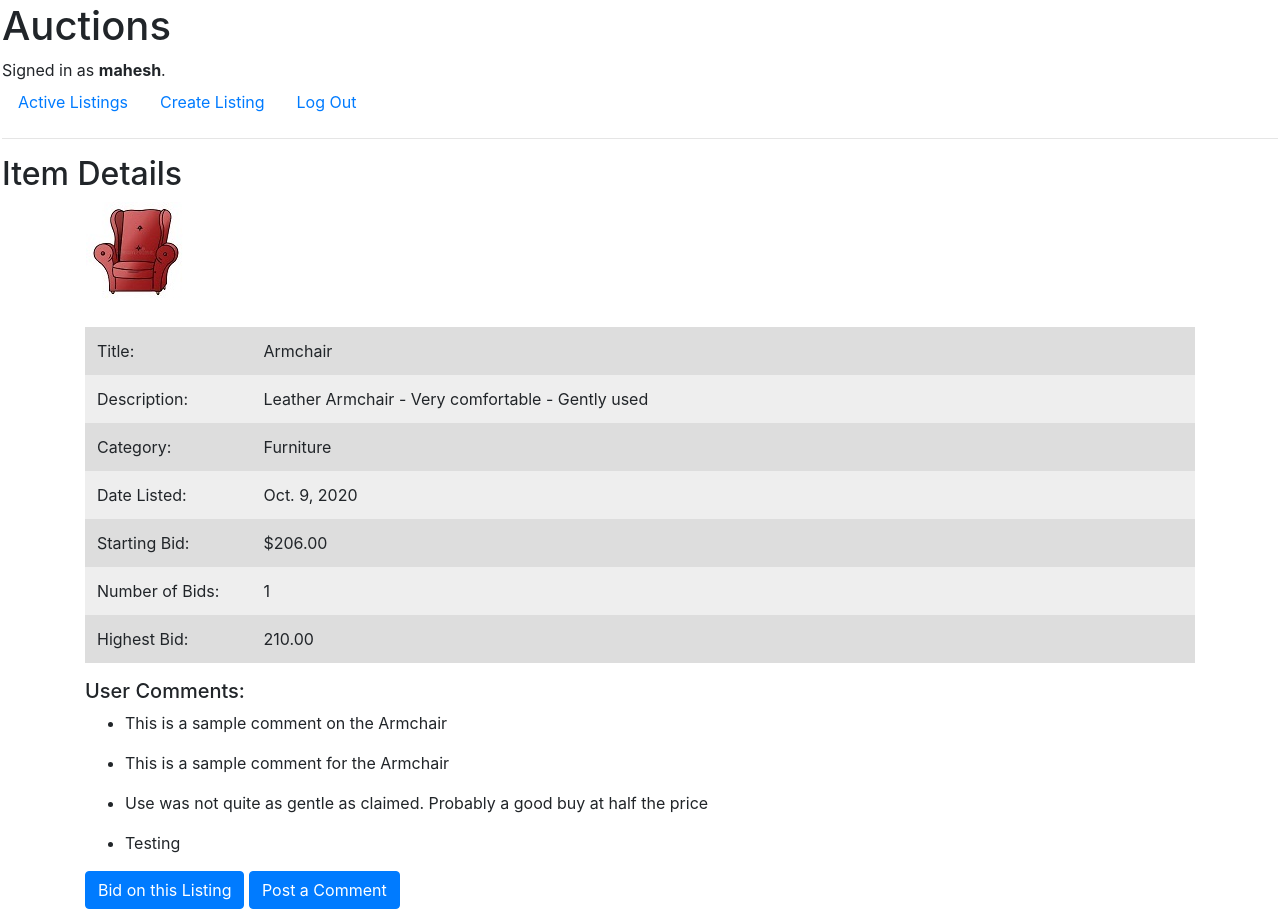
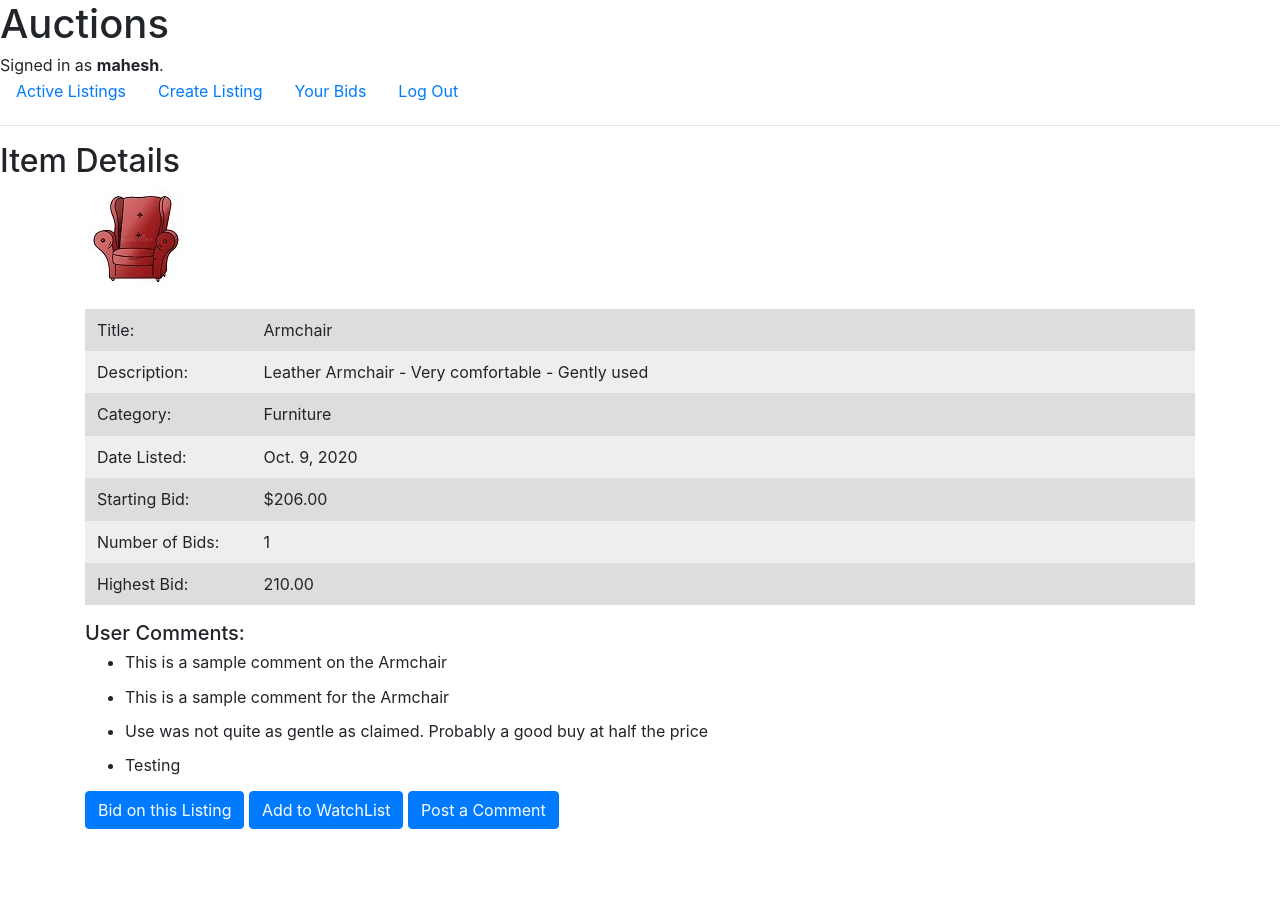
Before and after one commit to mng101/commerce, a Django app: page /2/ in a window 1280 px wide. After the commit the page ends 829 px from the top, so only its background shows below. Run offline with Django 3.2, Linux system fonts and the light colour scheme; a user stored in the database is signed in; data comes from the database, SQL or seed files in the repository; both versions use the stored data as it was after the commit; some libraries are stand-ins or nearby versions.

Commit message:
Commit on 10/19 Added Watchlist model "watchlist_add" view to add items to the watchlist BidListView to list items teh user has bid on

```diff
--- a/auctions/admin.py
+++ b/auctions/admin.py
@@ -2,8 +2,9 @@ from django.contrib import admin
 
 # Register your models here.
 
-from .models import Listing, Bid, Comment
+from .models import Listing, Bid, Comment, Watchlist
 
 admin.site.register(Listing)
 admin.site.register(Bid)
 admin.site.register(Comment)
+admin.site.register(Watchlist)
--- a/auctions/models.py
+++ b/auctions/models.py
@@ -53,4 +53,10 @@ class Comment(models.Model):
         return reverse("detail", kwargs={'pk':self.title_id_id})
 
 
-# TODO - Add model to track items on the watchlist
+class Watchlist(models.Model):
+    user_id = models.ForeignKey(User, on_delete=models.CASCADE)
+    title_id = models.ForeignKey(Listing, on_delete=models.CASCADE)
+    active = models.BooleanField(default=True)
+
+    def __str__(self):
+        return f"{self.user_id} - {self.title_id}"
--- a/auctions/static/auctions/styles.css
+++ b/auctions/static/auctions/styles.css
@@ -1,60 +1,60 @@
 /* line 1, styles.scss */
 body {
-  padding: 2px;
+  line-height: 1.15;
 }
 
-/* line 5, styles.scss */
+/* line 6, styles.scss */
 table {
   width: 75%;
   border-collapse: collapse;
   padding: 5px;
 }
 
-/* line 13, styles.scss */
+/* line 14, styles.scss */
 th, td {
   padding: 2px;
   text-align: left;
 }
 
-/* line 19, styles.scss */
+/* line 20, styles.scss */
 th[scope="col"] {
-  background: #ccc;
+  background: #cccccc;
 }
 
-/* line 23, styles.scss */
+/* line 24, styles.scss */
 tr:nth-child(even) {
-  background: #eee;
+  background: #eeeeee;
 }
 
-/* line 27, styles.scss */
+/* line 28, styles.scss */
 tr:nth-child(odd) {
-  background: #ddd;
+  background: #dddddd;
 }
 
-/* line 33, styles.scss */
+/* line 34, styles.scss */
 .images {
   display: flex;
   flex-wrap: wrap;
 }
 
-/* line 38, styles.scss */
+/* line 39, styles.scss */
 .images img {
   padding: 1px;
   size: 50px;
   border: 1px;
 }
 
-/* line 44, styles.scss */
+/* line 45, styles.scss */
 .img-fluid {
   padding: 1px;
 }
 
-/* line 48, styles.scss */
+/* line 49, styles.scss */
 .abc {
   margin-left: auto;
   font-size: 12px;
 }
-/* line 51, styles.scss */
+/* line 52, styles.scss */
 .abc ul {
   color: #282899;
 }
--- a/auctions/static/auctions/styles.scss
+++ b/auctions/static/auctions/styles.scss
@@ -1,5 +1,6 @@
 body {
-    padding: 2px;
+    //padding: 2px;
+  line-height: 1.15;
 }
 
 table {
--- a/auctions/templates/auctions/layout.html
+++ b/auctions/templates/auctions/layout.html
@@ -25,6 +25,9 @@
                 <li class="nav-item">
                     <a class="nav-link" href="{% url 'create' %}">Create Listing</a>
                 </li>
+                <li class="nav-item">
+                    <a class="nav-link" href="{% url 'bid' %}">Your Bids</a>
+                </li>
 {#  TODO - Add navigation links for MyListings, MyWatchLlist CategoryList#}
 {#              End of Updates  #}
                 <li class="nav-item">
--- a/auctions/templates/auctions/listing_detail.html
+++ b/auctions/templates/auctions/listing_detail.html
@@ -57,7 +57,6 @@
                 {% endfor %}
             {% endif %}
 
-
              {% if user == listing.user_id %}
                 <strong>This item is one of your listings</strong>
                 <br>
@@ -70,17 +69,16 @@
                         Update this Listing</a>
                 {% endif %}
                 <a class='btn btn-danger' href="{% url 'close' listing.pk %}">
-                 Close this listiing</a>
+                    Close this listiing</a>
              {% elif user.is_authenticated %}
                  <a class="btn btn-primary" href="{% url 'bid' pk=listing.pk %}">
-                     Bid on this Listing</a>
-{#  TODO - Botton to add item to the users WatchList#}
+                    Bid on this Listing</a>
+                 <a class="btn btn-primary" href="{% url 'watchlist' pk=listing.pk %}">
+                    Add to WatchList</a>
                  <a class="btn btn-primary" href="{% url 'comment' pk=listing.pk %}">
                      Post a Comment</a>
             {% endif %}
         </div>
-
-{#        TODO - Add number of comments to the information displayed#}
 
     {% else %}
         <strong>Item details not found OR the Listing is not active</strong>
--- a/auctions/urls.py
+++ b/auctions/urls.py
@@ -6,14 +6,17 @@ urlpatterns = [
     #
     # path("", views.Listin, name="index"),
     #
-    path ("", views.ListingListView.as_view(), name="index"),
+    path("", views.ListingListView.as_view(), name="index"),
     path("login", views.login_view, name="login"),
     path("logout", views.logout_view, name="logout"),
     path("register", views.register, name="register"),
     path("create/", views.ListingCreateView.as_view(), name="create"),
+    path("bid/", views.BidListView.as_view(), name="bid"),
     path('<pk>/', views.ListingDetailView.as_view(), name="detail"),
     path('update/<pk>/', views.ListingUpdateView.as_view(), name="update"),
     path('close/<pk>/', views.close, name="close"),
     path('bid/<pk>/', views.BidCreateView.as_view(), name="bid"),
     path('comment/<pk>/', views.CommentCreateView.as_view(), name="comment"),
+    # path('watchlist/<pk>/', views.WatchlistCreateView.as_view(), name="watchlist"),
+    path('watchlist/<pk>/', views.watchlist_add, name="watchlist"),
 ]
--- a/auctions/views.py
+++ b/auctions/views.py
@@ -8,8 +8,8 @@ from django.urls import reverse, reverse_lazy
 
 from . import util
 
-from .models import User, Listing, Bid, Comment
-from .forms import ListingForm, BidForm, CommentForm
+from .models import User, Listing, Bid, Comment, Watchlist
+from .forms import ListingForm, BidForm, CommentForm, WatchlistForm
 from django.db.models import Max
 
 from django.views.generic import (View, TemplateView, ListView,
@@ -169,6 +169,7 @@ class BidCreateView(LoginRequiredMixin, CreateView):
         form.instance.valid = True
         return super(BidCreateView, self).form_valid(form)
 
+
 class CommentCreateView(LoginRequiredMixin, CreateView):
     model = Comment
     form_class = CommentForm
@@ -193,3 +194,76 @@ class CommentCreateView(LoginRequiredMixin, CreateView):
         form.instance.user_id = self.request.user
         form.instance.valid = True
         return super(CommentCreateView, self).form_valid(form)
+
+
+# class WatchlistCreateView(CreateView):
+#     model = Watchlist
+#     form_class = WatchlistForm
+#
+#     def get_initial(self):
+#         return {'title_id': self.kwargs['pk'],
+#                 'user_id': self.request.user.id, }
+#
+#     def form_valid(self, form):
+#         form.instance.user_id = self.request.user
+#         form.instance.valid = True
+
+# class WatchlistCreateView(LoginRequiredMixin, CreateView):
+#     Model = Watchlist
+#     form_class = WatchlistForm
+#
+#     def get_queryset(self):
+#         print("abc")
+#         pass
+#
+#     def form_valid(self, form):
+#         form.instance.user_id = self.request.user
+#         form.instance.valid = True
+#         return super(WatchlistCreateView, self).form_valid(form)
+#
+
+
+# def watchlist_add(request, **kwargs):
+#     # try:
+#         # x = Watchlist.objects.filter(title_id=kwargs['pk'], user_id=request.user)
+#         # w = Watchlist.objects.get_or_create(title_id=kwargs['pk'], user_id=request.user.id)[0]
+#         # print('Test')
+#     # w = Watchlist(title_id=kwargs['pk'], user_id=request.user.id)
+#     w = Watchlist(title_id=kwargs['pk'])
+#
+#     print (abc)
+#
+#     # except ObjectDoesNotExist:
+#     #     raise Http404("Listing does not exist")
+#
+#     return HttpResponseRedirect(reverse("index"))
+
+def watchlist_add (request, **kwargs):
+    try:
+        w, created = Watchlist.objects.get_or_create(
+            title_id=Listing.objects.get(id=kwargs['pk']),
+            user_id=request.user,
+        )
+        print(created)
+    except DatabaseError:
+        raise Http404("Listing does not exist")
+
+    return HttpResponseRedirect(reverse("index"))
+
+
+class BidListView(LoginRequiredMixin, ListView):
+    Model = Bid
+    template_name = 'auctions/index.html'
+    contect_object_name = 'listing_list'
+    login_url = 'login'
+
+    def get_queryset(self):
+        titles_bid_on = Bid.objects.filter(user_id__username=self.request.user).values_list('title_id').distinct()
+        return Listing.objects.filter(pk__in=titles_bid_on)
+
+
+    def get_context_data(self, **kwargs):
+        context = super(BidListView, self).get_context_data(**kwargs)
+        context['PageTitle'] = 'Items You have Bid On'
+        print ("Testing")
+        return context
```
Also changed, not shown: auctions/forms.py (+6 -1 lines), auctions/templates/auctions/index.html (+6 -1 lines), auctions/migrations/0006_watchlist.py (added), db.sqlite3.
